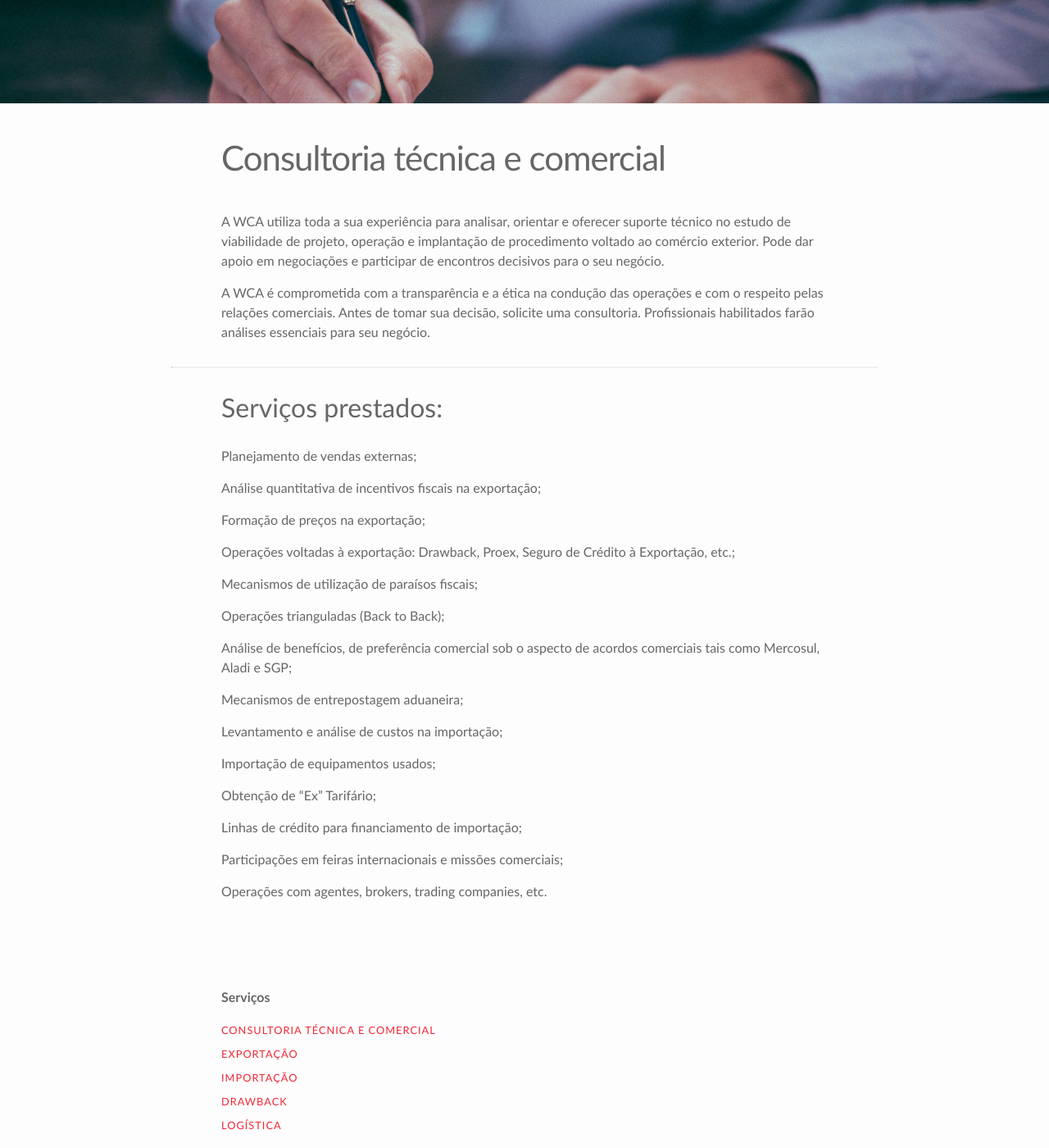
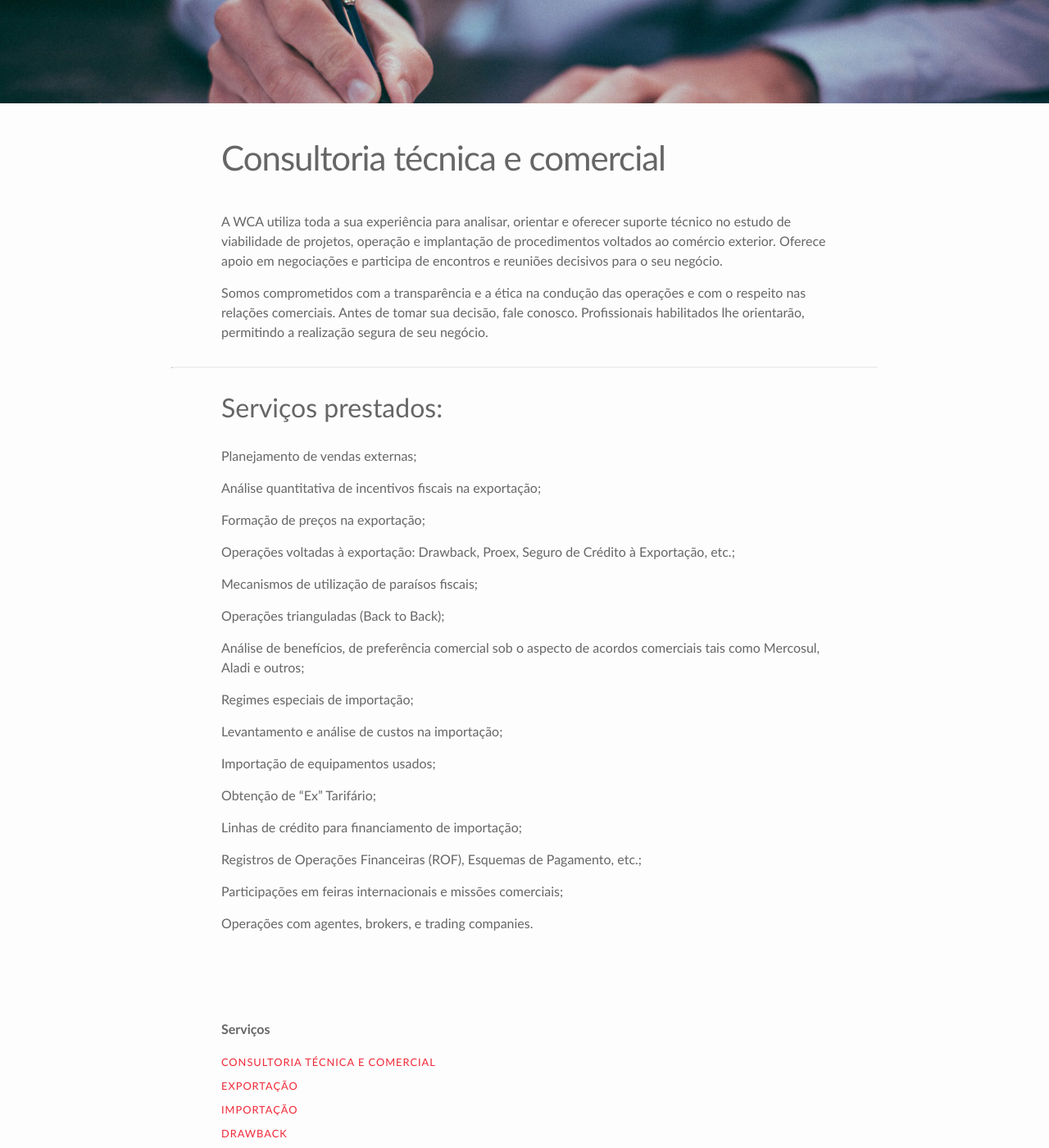
Before and after one commit to WCAComex/wcacomex.github.io, a Jekyll site: the page built from _servicos/consultoria-tecnica-e-comercial.markdown, in a window 1280 px wide and 1400 px high, scrolled down 442 px. Shown: the whole window at 82% size. Built offline with Jekyll 4.4.1, drawn with Linux system fonts in a browser that asks for light colours.

Commit message:
Updated Consultoria Tecnica E Comercial

```diff
--- a/_servicos/consultoria-tecnica-e-comercial.markdown
+++ b/_servicos/consultoria-tecnica-e-comercial.markdown
@@ -5,10 +5,9 @@ image: "/uploads/CONSULTORIA_.jpg"
 ordem: 1
 ---
 
-A WCA utiliza toda a sua experiência para analisar, orientar e oferecer suporte técnico no estudo de viabilidade de projeto, operação e implantação de procedimento voltado ao comércio exterior. Pode dar apoio em negociações e participar de encontros decisivos para o seu negócio.
+A WCA utiliza toda a sua experiência para analisar, orientar e oferecer suporte técnico no estudo de viabilidade de projetos, operação e implantação de procedimentos voltados ao comércio exterior. Oferece apoio em negociações e participa de encontros e reuniões decisivos para o seu negócio.
 
-A WCA é comprometida com a transparência e a ética na condução das operações e com o respeito pelas relações comerciais.
-Antes de tomar sua decisão, solicite uma consultoria. Profissionais habilitados farão análises essenciais para seu negócio.
+Somos comprometidos com a transparência e a ética na condução das operações e com o respeito nas relações comerciais. Antes de tomar sua decisão, fale conosco. Profissionais habilitados lhe orientarão, permitindo a realização segura de  seu negócio.
 
 ---
 
@@ -20,25 +19,26 @@ Análise quantitativa de incentivos fiscais na exportação;
 
 Formação de preços na exportação;
 
-Operações voltadas à exportação: Drawback, Proex,
-Seguro de Crédito à Exportação, etc.;
+Operações voltadas à exportação: Drawback, Proex, Seguro de Crédito à Exportação, etc.;
 
 Mecanismos de utilização de paraísos fiscais;
 
 Operações trianguladas (Back to Back);
 
-Análise de benefícios, de preferência comercial sob o aspecto de acordos comerciais tais como Mercosul, Aladi e SGP;
+Análise de benefícios, de preferência comercial sob o aspecto de acordos comerciais tais como Mercosul, Aladi e outros;
 
-Mecanismos de entrepostagem aduaneira;
+Regimes especiais de importação;
 
 Levantamento e análise de custos na importação;
 
 Importação de equipamentos usados;
 
-Obtenção de "Ex" Tarifário;
+Obtenção de “Ex” Tarifário;
 
 Linhas de crédito para financiamento de importação;
 
+Registros de Operações Financeiras (ROF), Esquemas de Pagamento, etc.;
+
 Participações em feiras internacionais e missões comerciais;
 
-Operações com agentes, brokers, trading companies, etc.
+Operações com agentes, brokers, e trading companies.
```
